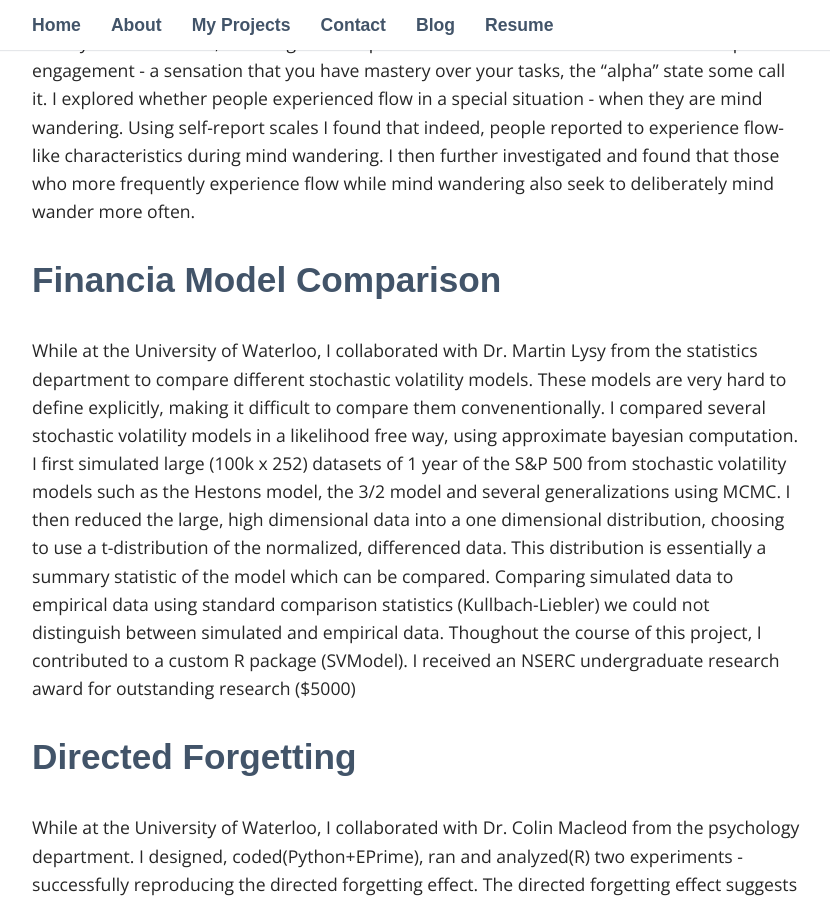
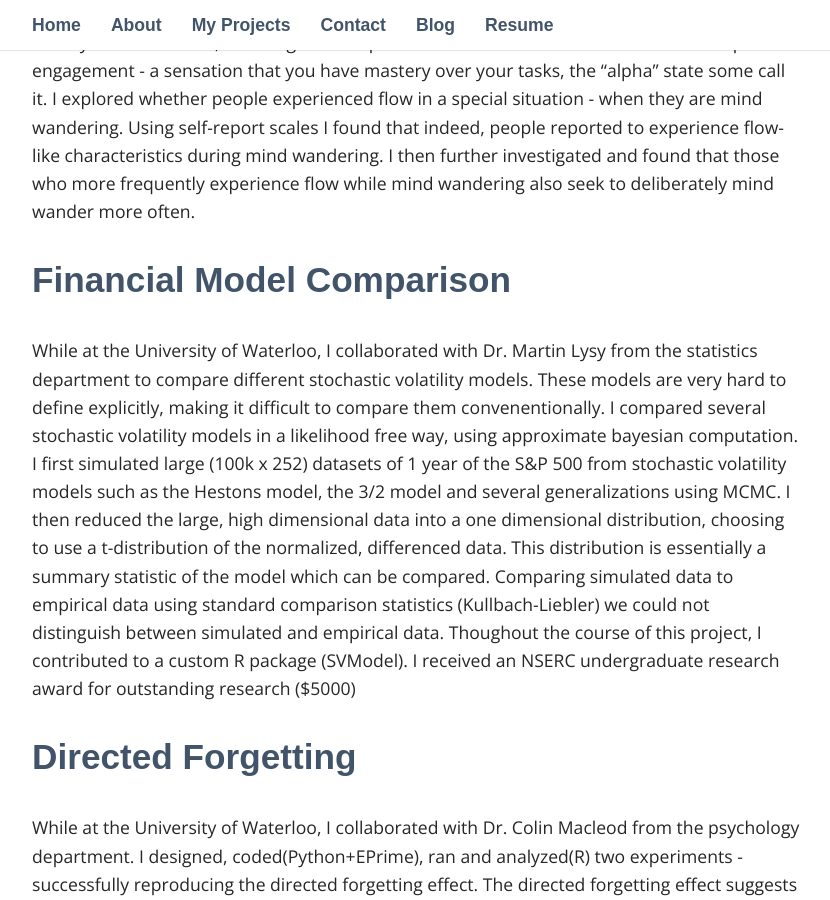
Before and after one commit to arnehuang/arnehuang.github-io, a Jekyll site: the page built from _pages/03_projects.md, in a window 1280 px wide and 900 px high, scrolled down 665 px. Shown: the whole window, without its empty margins (223-1053 px from the left). Built offline with Jekyll 4.4.1, drawn with Linux system fonts in a browser that asks for light colours; some web fonts are replaced.

Commit message:
Update 03_projects.md

```diff
--- a/_pages/03_projects.md
+++ b/_pages/03_projects.md
@@ -8,7 +8,7 @@ permalink: /MyProjects/
   For my honours thesis, I investigated the phenomenon of "Flow". Flow is the state of optimal engagement - a sensation that you have mastery over your tasks, the "alpha" state some call it.
   I explored whether people experienced flow in a special situation - when they are mind wandering. Using self-report scales I found that indeed, people reported to experience flow-like characteristics during mind wandering. I then further investigated and found that those who more frequently experience flow while mind wandering also seek to deliberately mind wander more often.
 
-  <h2>Financia Model Comparison</h2>
+  <h2>Financial Model Comparison</h2>
   While at the University of Waterloo, I collaborated with Dr. Martin Lysy from the statistics department to compare different stochastic volatility models. These models are very hard to define explicitly, making it difficult to compare them convenentionally. I compared several stochastic volatility models in a likelihood free way, using approximate bayesian computation.  I first simulated large (100k x 252) datasets of 1 year of the S&P 500 from stochastic volatility models such as the Hestons model, the 3/2 model and several generalizations using MCMC. I then reduced the large, high dimensional data into a one dimensional distribution, choosing to use a t-distribution of the normalized, differenced data. This distribution is essentially a summary statistic of the model which can be compared. Comparing simulated data to empirical data using standard comparison statistics (Kullbach-Liebler) we could not distinguish between simulated and empirical data. Thoughout the course of this project, I contributed to a custom R package (SVModel). I received an NSERC undergraduate research award for outstanding research ($5000)
 
   <h2>Directed Forgetting</h2>
```
